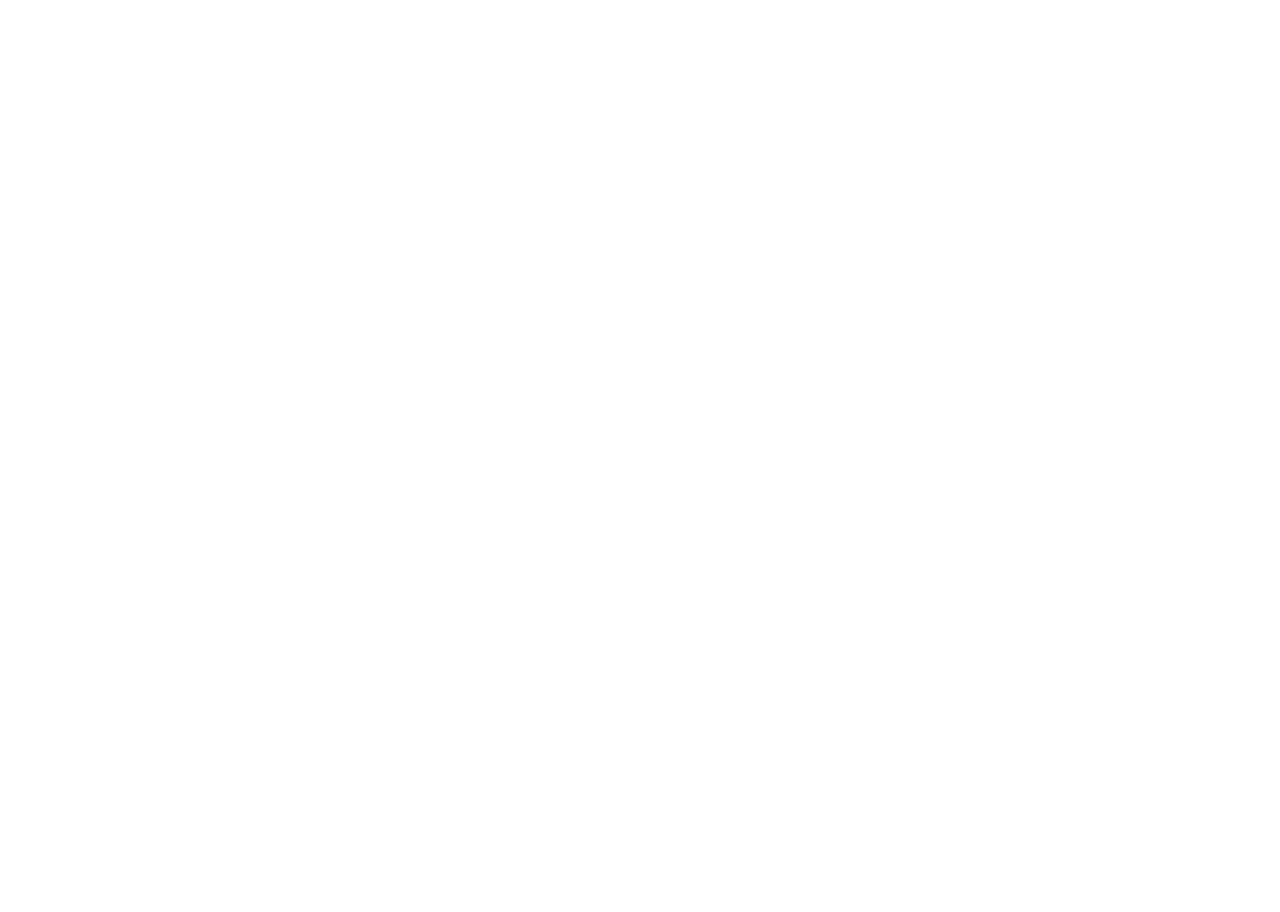
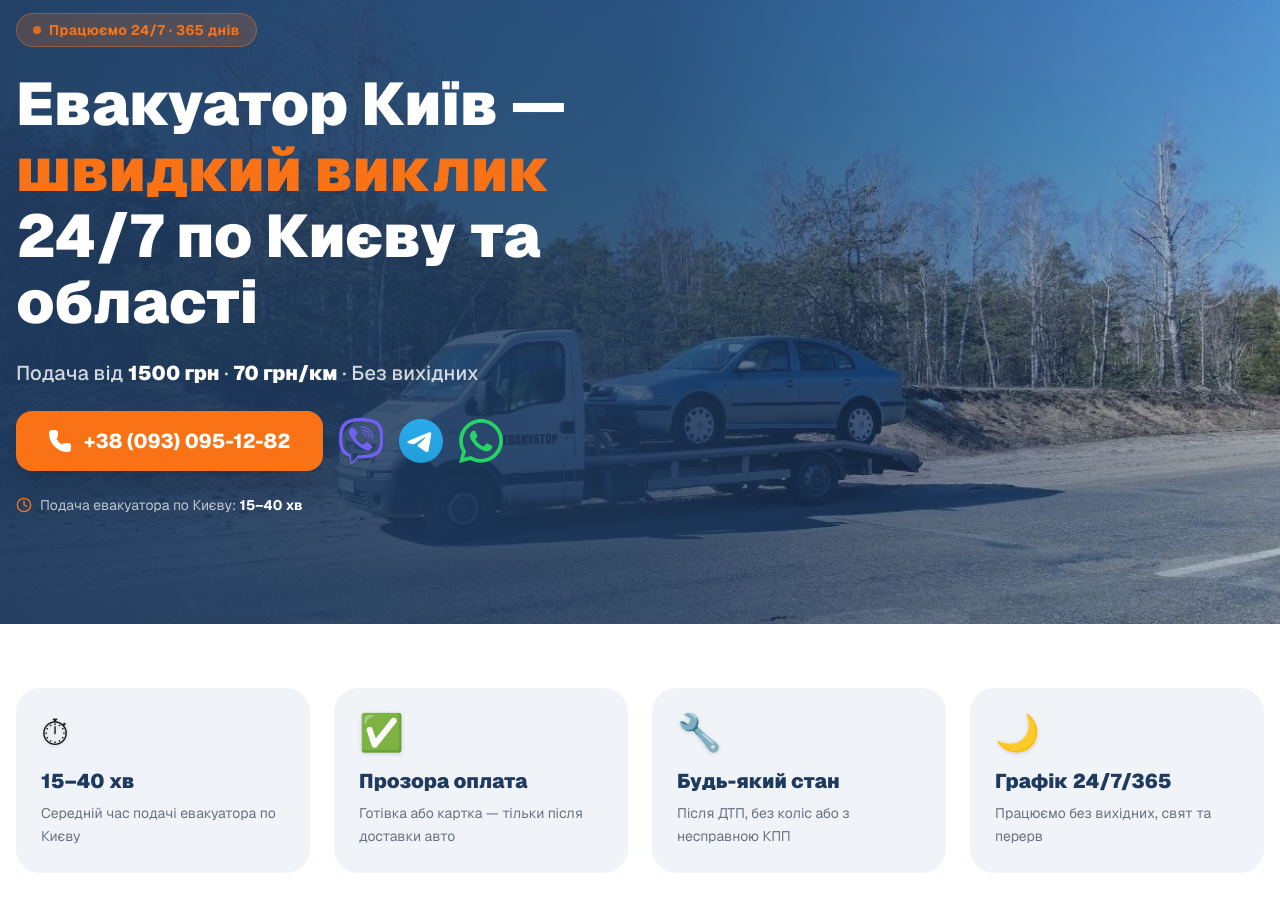
Before and after one commit to helen-akateva/avtohelp, a Next.js app: page / in a window 1280 px wide. Shown: the part 160-1072 px from the top of the page. Before the commit the page ends 800 px from the top, so only its background shows below. Built offline with nearby package versions, Linux system fonts and the light colour scheme.

Commit message:
feat: add Hero and Trust Badges sections to landing page

```diff
--- a/app/globals.css
+++ b/app/globals.css
@@ -14,5 +14,19 @@
 body {
     font-family: var(--font-sans);
     color: #1a1a1a;
+    background: #F0F4F8;
+}
+
+/* Секції чергуються білий / сірий */
+.section-white {
     background: #ffffff;
 }
+
+.section-gray {
+    background: #F0F4F8;
+}
+
+/* Акцентний градієнт для CTA блоків */
+.section-navy {
+    background: linear-gradient(135deg, #1E3A5F 0%, #152A47 100%);
+}
--- a/app/page.tsx
+++ b/app/page.tsx
@@ -1,11 +1,14 @@
 import Header from '@/components/layout/Header';
+import Hero from '@/components/sections/Hero';
+import TrustBadges from '@/components/sections/TrustBadges';
 
 export default function Home() {
   return (
     <>
       <Header />
-      <main className="pt-24">
-        <h1>AvtoHelp — працюємо!</h1>
+      <main className="pt-16">
+        <Hero />
+           <TrustBadges />
       </main>
     </>
   );
--- /dev/null
+++ b/components/sections/Hero.tsx
@@ -0,0 +1,90 @@
+import Image from "next/image";
+import { Phone, Clock } from "lucide-react";
+import {
+  PHONE_DISPLAY,
+  PHONE_LINK,
+  VIBER_LINK,
+  TELEGRAM_LINK,
+  WHATSAPP_LINK,
+} from "@/lib/constants";
+
+export default function Hero() {
+  return (
+    <section className="relative overflow-hidden min-h-[90vh] flex items-center">
+
+      {/* ФОН — повноекранне фото */}
+      <div className="absolute inset-0 z-0">
+        <Image
+          src="/images/1.webp"
+          alt=""
+          fill
+          priority
+          className="object-cover object-center"
+        />
+        {/* Темний оверлей зліва — щоб текст читався */}
+        <div className="absolute inset-0 bg-gradient-to-r from-[#1E3A5F]/95 via-[#1E3A5F]/80 to-[#1E3A5F]/30" />
+      </div>
+
+      {/* КОНТЕНТ */}
+      <div className="max-w-7xl mx-auto px-4 py-20 w-full relative z-10">
+        <div className="max-w-2xl flex flex-col gap-6 text-center lg:text-left items-center lg:items-start">
+
+          {/* Бейдж */}
+          <div className="inline-flex items-center gap-2 bg-[#F97316]/20 border border-[#F97316]/40 rounded-full px-4 py-1.5 w-fit">
+            <span className="w-2 h-2 rounded-full bg-[#F97316] animate-pulse" />
+            <span className="text-[#F97316] text-sm font-bold tracking-wide">
+              Працюємо 24/7 · 365 днів
+            </span>
+          </div>
+
+          {/* H1 */}
+          <h1 className="text-4xl sm:text-5xl xl:text-6xl font-black text-white leading-[1.1]">
+            Евакуатор Київ —{" "}
+            <span className="text-[#F97316]">швидкий виклик</span>{" "}
+            24/7 по Києву та області
+          </h1>
+
+          {/* Підзаголовок */}
+          <p className="text-lg sm:text-xl text-white/80 font-medium">
+            Подача від <strong className="text-white font-black">1500 грн</strong>{" "}
+            · <strong className="text-white font-black">70 грн/км</strong>{" "}
+            · Без вихідних
+          </p>
+
+          {/* Кнопки */}
+          <div className="flex flex-wrap justify-center lg:justify-start gap-4 w-full items-center">
+            <a
+              href={PHONE_LINK}
+              className="flex items-center justify-center gap-3 bg-[#F97316] hover:bg-[#EA580C] text-white font-extrabold text-xl px-8 py-4 rounded-2xl shadow-xl transition-all hover:scale-[1.03] active:scale-95 w-full sm:w-auto"
+            >
+              <Phone size={24} className="fill-white" />
+              {PHONE_DISPLAY}
+            </a>
+
+            <div className="flex gap-4 items-center">
+              <a href={VIBER_LINK} target="_blank" rel="noopener noreferrer"
+                className="hover:scale-110 active:scale-90 transition-transform">
+                <Image src="/icons/viber.svg" alt="Viber" width={44} height={44} unoptimized />
+              </a>
+              <a href={TELEGRAM_LINK} target="_blank" rel="noopener noreferrer"
+                className="hover:scale-110 active:scale-90 transition-transform">
+                <Image src="/icons/telegram.svg" alt="Telegram" width={44} height={44} unoptimized />
+              </a>
+              <a href={WHATSAPP_LINK} target="_blank" rel="noopener noreferrer"
+                className="hover:scale-110 active:scale-90 transition-transform">
+                <Image src="/icons/whatsapp.svg" alt="WhatsApp" width={44} height={44} unoptimized />
+              </a>
+            </div>
+          </div>
+
+          {/* Дрібний текст */}
+          <div className="flex items-center gap-2 text-white/70 text-sm">
+            <Clock size={16} className="text-[#F97316]" />
+            <span>Подача евакуатора по Києву: <strong className="text-white">15–40 хв</strong></span>
+          </div>
+
+        </div>
+      </div>
+    </section>
+  );
+}
--- /dev/null
+++ b/components/sections/TrustBadges.tsx
@@ -0,0 +1,61 @@
+const badges = [
+  {
+    icon: "⏱",
+    label: "Час подачі",
+    title: "15–40 хв",
+    text: "Середній час подачі евакуатора по Києву",
+  },
+  {
+    icon: "✅",
+    label: "Оплата",
+    title: "Прозора оплата",
+    text: "Готівка або картка — тільки після доставки авто",
+  },
+  {
+    icon: "🔧",
+    label: "Стан авто",
+    title: "Будь-який стан",
+    text: "Після ДТП, без коліс або з несправною КПП",
+  },
+  {
+    icon: "🌙",
+    label: "Графік",
+    title: "Графік 24/7/365",
+    text: "Працюємо без вихідних, свят та перерв",
+  },
+];
+
+export default function TrustBadges() {
+  return (
+    <section className="bg-white py-12 sm:py-16">
+      <div className="max-w-7xl mx-auto px-4">
+        {/* Використовуємо список для кращої семантики */}
+        <ul className="grid grid-cols-1 sm:grid-cols-2 lg:grid-cols-4 gap-6">
+          {badges.map((badge) => (
+            <li
+              key={badge.title}
+              className="flex flex-col gap-4 p-6 rounded-3xl bg-[#F0F4F8] border border-transparent hover:border-[#F97316]/20 hover:bg-white hover:shadow-xl hover:shadow-blue-900/5 transition-all duration-300 group"
+            >
+              <span
+                role="img"
+                aria-label={badge.label}
+                className="text-4xl filter drop-shadow-sm group-hover:scale-110 transition-transform duration-300 w-fit"
+              >
+                {badge.icon}
+              </span>
+
+              <div>
+                <h3 className="font-black text-[#1E3A5F] text-lg lg:text-xl group-hover:text-[#F97316] transition-colors leading-tight">
+                  {badge.title}
+                </h3>
+                <p className="text-gray-500 text-sm mt-2 leading-relaxed">
+                  {badge.text}
+                </p>
+              </div>
+            </li>
+          ))}
+        </ul>
+      </div>
+    </section>
+  );
+}
```
Also changed, not shown: public/images/1.webp (added).
